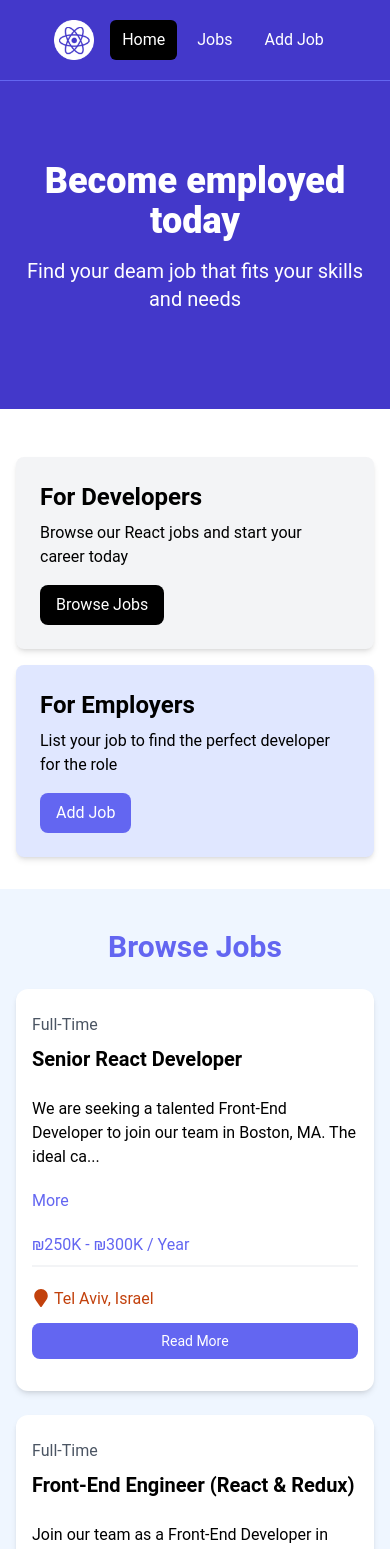
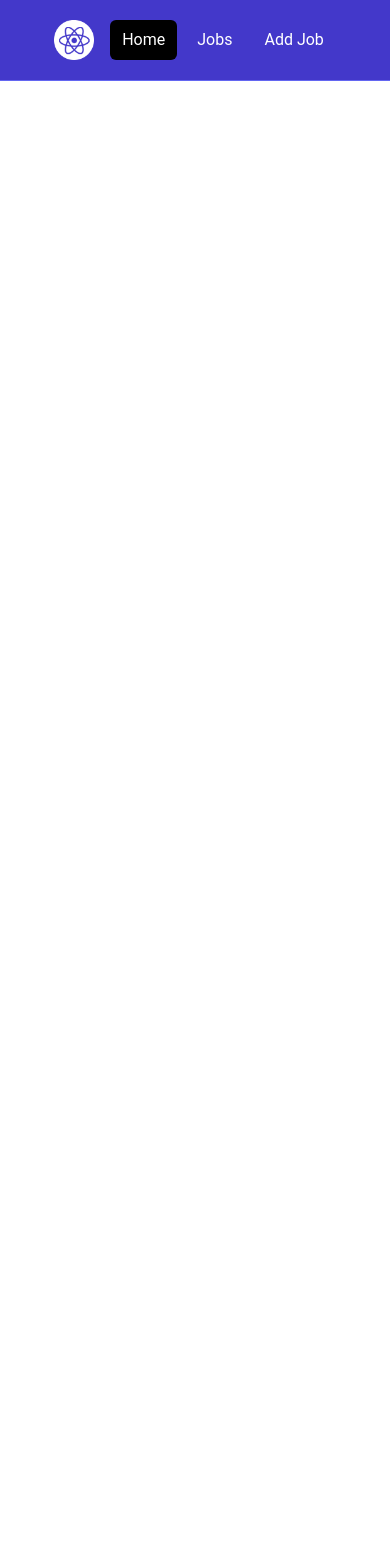
Before and after one commit to modeitsch/job-il, a React (Vite) app: page /jobs in a window 390 px wide. Shown: the top 1549 px of the page. After the commit the page ends 844 px from the top, so only its background shows below. Built offline with nearby package versions, Linux system fonts and the light colour scheme.

Commit message:
add react-touter

```diff
--- a/src/App.jsx
+++ b/src/App.jsx
@@ -1,23 +1,19 @@
-import Navbar from "./components/Navbar"
-import Hero from "./components/Hero"
-import HomeCards from "./components/HomeCards"
-import JobListings from "./components/JobListings"
-import ViewAllJobs from './components/ViewAllJobs'
+import {Route,createBrowserRouter,createRoutesFromElements,RouterProvider} from 'react-router-dom'
+import HomePage from './pages/HomePage'
+import MainLayout from './layouts/MainLayout'
+import JobsPage from './pages/JobsPage'
+
+const router = createBrowserRouter(
+  createRoutesFromElements(
+  <Route path='/' element={<MainLayout/>}>
+  <Route index element={<HomePage/>}/>
+  <Route path="/jobs" elemen={<JobsPage/>}/>
+  </Route>
+)
+);
 const App = () => {
 
-  return (
-    <>
-    <Navbar/>
-    <Hero/>
-    <HomeCards />
-    <JobListings/>
-
-
-
-      <ViewAllJobs/>
-
-    </>
-  )
+  return <RouterProvider router={router} />
 }
 
 export default App
--- a/src/components/HomeCards.jsx
+++ b/src/components/HomeCards.jsx
@@ -1,4 +1,5 @@
 import Card from "./Card";
+import { Link } from 'react-router-dom';
 
 const HomeCards = () => {
   return (
@@ -10,12 +11,12 @@
             <p className="mt-2 mb-4">
               Browse our React jobs and start your career today
             </p>
-            <a
-              href="/jobs.html"
+            <Link
+              to="/jobs"
               className="inline-block bg-black text-white rounded-lg px-4 py-2 hover:bg-gray-700"
             >
               Browse Jobs
-            </a>
+            </Link>
           </Card>
 
         <Card bg="bg-indigo-100">
@@ -23,12 +24,12 @@
             <p className="mt-2 mb-4">
               List your job to find the perfect developer for the role
             </p>
-            <a
-              href="/add-job.html"
+            <Link
+              to="/add-job"
               className="inline-block bg-indigo-500 text-white rounded-lg px-4 py-2 hover:bg-indigo-600"
             >
               Add Job
-            </a>
+            </Link>
         </Card>
         </div>
       </div>
--- a/src/components/JobListing.jsx
+++ b/src/components/JobListing.jsx
@@ -1,5 +1,7 @@
 import { useState } from "react";
 import { FaMapMarker} from 'react-icons/fa'
+import { Link } from 'react-router-dom';
+
 const JobListing = ({ job }) => {
   const [showFullDescription, setShowFullDescription] = useState(false);
 
@@ -35,12 +37,12 @@
             <FaMapMarker className="inline text-lg mb-1 mr-1"/>
             {job.location}
           </div>
-          <a
-            href={`/job/${job.id}`}
+          <Link
+            to={`/job/${job.id}`}
             className="h-[36px] bg-indigo-500 hover:bg-indigo-600 text-white px-4 py-2 rounded-lg text-center text-sm"
           >
             Read More
-          </a>
+          </Link>
         </div>
       </div>
     </div>
--- a/src/components/Navbar.jsx
+++ b/src/components/Navbar.jsx
@@ -1,40 +1,36 @@
-import logo from '../assets/images/logo.png'
+import logo from '../assets/images/logo.png';
+import { Link } from 'react-router-dom';
 
 const Navbar = () => {
   return (
     <nav className="bg-indigo-700 border-b border-indigo-500">
       <div className="mx-auto max-w-7xl px-2 sm:px-6 lg:px-8">
         <div className="flex h-20 items-center justify-between">
-            <div
-              className="flex flex-1 items-center justify-center md:items-stretch md:justify-start"
-            >
-              <a className="flex flex-shrink-0 items-center mr-4" href="/index.html">
-                <img
-                  className="h-10 w-auto"
-                  src={logo}
-                  alt="React Jobs"
-                />
-                <span className="hidden md:block text-white text-2xl font-bold ml-2"
-                  >Job iL</span
-                >
-              </a>
+          <div className="flex flex-1 items-center justify-center md:items-stretch md:justify-start">
+            <Link className="flex flex-shrink-0 items-center mr-4" to="/">
+              <img className="h-10 w-auto" src={logo} alt="React Jobs" />
+              <span className="hidden md:block text-white text-2xl font-bold ml-2">Job iL</span>
+            </Link>
             <div className="md:ml-auto">
               <div className="flex space-x-2">
-                  <a
-                    href="/index.html"
+                <Link
+                  to="/"
                   className="text-white bg-black hover:bg-gray-900 hover:text-white rounded-md px-3 py-2"
-                    >Home</a
                 >
-                  <a
-                    href="/jobs.html"
+                  Home
+                </Link>
+                <Link
+                  to="/jobs"
                   className="text-white hover:bg-gray-900 hover:text-white rounded-md px-3 py-2"
-                    >Jobs</a
                 >
-                  <a
-                    href="/add-job.html"
+                  Jobs
+                </Link>
+                <Link
+                  to="/add-job"
                   className="text-white hover:bg-gray-900 hover:text-white rounded-md px-3 py-2"
-                    >Add Job</a
                 >
+                  Add Job
+                </Link>
               </div>
             </div>
           </div>
@@ -42,6 +38,6 @@
       </div>
     </nav>
   );
-}
+};
 
 export default Navbar;
--- a/src/components/ViewAllJobs.jsx
+++ b/src/components/ViewAllJobs.jsx
@@ -1,13 +1,14 @@
+import { Link } from 'react-router-dom';
 
 const ViewAllJobs = () => {
   return (
     <div>
 
     <section className="m-auto max-w-lg my-10 px-6">
-      <a
-        href="jobs.html"
+      <Link
+        to="jobs"
         className="block bg-black text-white text-center py-4 px-6 rounded-xl hover:bg-gray-700"
-        >View All Jobs</a
+        >View All Jobs</Link
       >
     </section>
     </div>
--- /dev/null
+++ b/src/layouts/MainLayout.jsx
@@ -0,0 +1,12 @@
+import { Outlet } from "react-router-dom"
+import Navbar from '../components/Navbar'
+const MainLayout = () => {
+  return (
+    <>
+        <Navbar/>
+        <Outlet/>
+    </>
+  )
+}
+
+export default MainLayout
--- /dev/null
+++ b/src/pages/HomePage.jsx
@@ -0,0 +1,19 @@
+
+import Hero from "../components/Hero"
+import HomeCards from '../components/HomeCards'
+import JobListings from '../components/JobListings'
+import ViewAllJobs from '../components/ViewAllJobs'
+
+
+    const HomePage = () => {
+      return (
+        <>
+        <Hero/>
+        <HomeCards/>
+        <JobListings/>
+        <ViewAllJobs/>
+        </>
+      )
+    }
+
+    export default HomePage
--- /dev/null
+++ b/src/pages/JobsPage.jsx
@@ -0,0 +1,10 @@
+
+const JobsPage = () => {
+  return (
+    <div>
+
+    </div>
+  )
+}
+
+export default JobsPage
```
Lines whose indentation alone changed are shown as unchanged.
